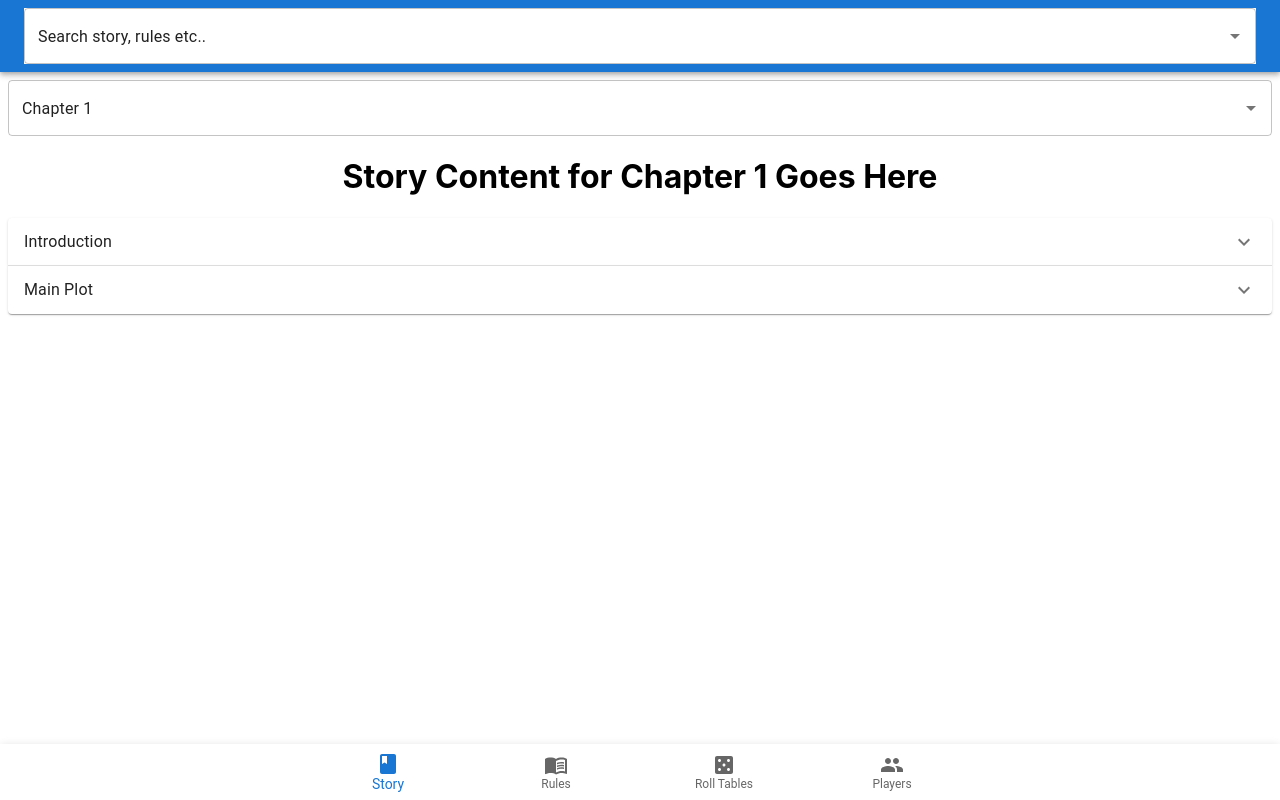
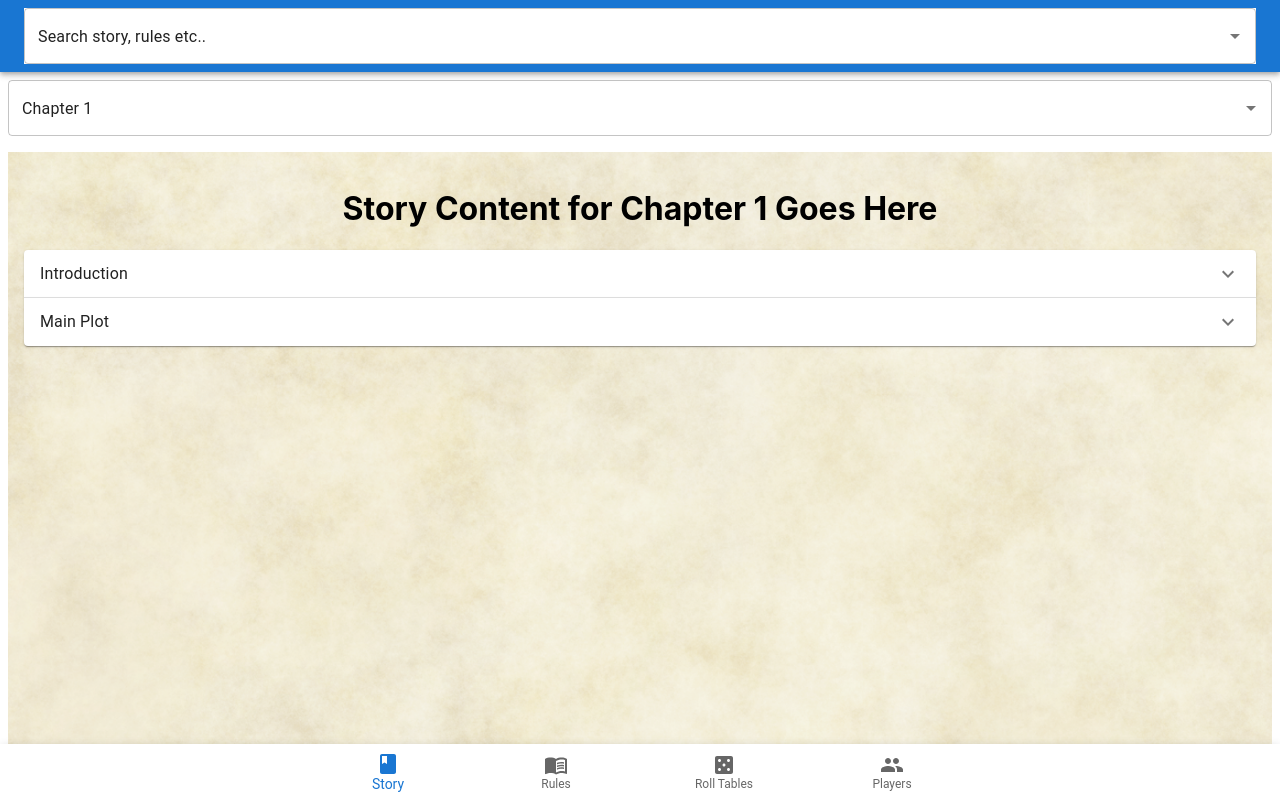
Before and after one commit to Kcity162/dnd-webapp, a React (Create React App) app: page / in a window 1280 px wide. Shown: the top 800 px of the page. Built offline with nearby package versions, Linux system fonts and the light colour scheme.

Commit message:
Added Parchment BG

```diff
--- a/src/pages/PlayersPage.js
+++ b/src/pages/PlayersPage.js
@@ -6,8 +6,16 @@ import AccordionSummary from '@mui/material/AccordionSummary';
 import AccordionDetails from '@mui/material/AccordionDetails';
 import Typography from '@mui/material/Typography';
 import ExpandMoreIcon from '@mui/icons-material/ExpandMore';
+import { Margin } from '@mui/icons-material';
 
 const PlayersPage = () => {
+
+  const pageStyle = {
+    backgroundColor: '#f0f0f1',
+    minHeight: '100vh'
+
+  };
+
   const [expanded, setExpanded] = useState(() => {
     const savedExpanded = localStorage.getItem('expanded-players');
     return savedExpanded !== null ? JSON.parse(savedExpanded) : false;
@@ -21,7 +29,7 @@ const PlayersPage = () => {
     setExpanded(isExpanded ? panel : false);
   };
   return (
-    <div>
+    <div style={pageStyle}>
       <h1>Players Content Goes Here</h1>
       <Accordion expanded={expanded === 'panel1'} onChange={handleChange('panel1')}>
         <AccordionSummary expandIcon={<ExpandMoreIcon />} aria-controls="panel1a-content" id="panel1a-header">
--- a/src/pages/RollTablesPage.js
+++ b/src/pages/RollTablesPage.js
@@ -8,6 +8,21 @@ import Typography from '@mui/material/Typography';
 import ExpandMoreIcon from '@mui/icons-material/ExpandMore';
 
 const RollTables = () => {
+
+  const pageStyle = {
+
+      backgroundImage: "url('/images/parchment-background.png')", // Replace with your image path
+      backgroundSize: 'cover',
+      backgroundPosition: 'center',
+      minHeight: '100vh',
+      padding: '16px',
+      width: '100%',
+      boxSizing: 'border-box'
+
+
+  };
+
+
   const [expanded, setRollTables] = useState(() => {
     const savedExpanded = localStorage.getItem('expanded-rolltables');
     return savedExpanded !== null ? JSON.parse(savedExpanded) : false;
@@ -22,7 +37,7 @@ const RollTables = () => {
   };
   return (
 
-    <div>
+    <div style={pageStyle}>
 
       <h1>Roll Tables Content</h1>
       <Accordion expanded={expanded === 'panel1'} onChange={handleChange('panel1')}>
--- a/src/pages/RulesPage.js
+++ b/src/pages/RulesPage.js
@@ -8,6 +8,21 @@ import Typography from '@mui/material/Typography';
 import ExpandMoreIcon from '@mui/icons-material/ExpandMore';
 
 const RulesPage = () => {
+
+  const pageStyle = {
+
+    backgroundImage: "url('/images/parchment-background.png')", // Replace with your image path
+    backgroundSize: 'cover',
+    backgroundPosition: 'center',
+    minHeight: '100vh',
+    padding: '16px',
+    width: '100%',
+    boxSizing: 'border-box'
+
+
+};
+
+
   const [expanded, setExpandedRules] = useState(() => {
     const savedExpanded = localStorage.getItem('expanded-rules');
     return savedExpanded !== null ? JSON.parse(savedExpanded) : false;
@@ -21,7 +36,7 @@ const RulesPage = () => {
     setExpandedRules(isExpanded ? panel : false);
   };
   return (
-    <div>
+    <div style={pageStyle}>
       <h1>Rules Content Goes Here</h1>
       <Accordion expanded={expanded === 'panel1'} onChange={handleChange('panel1')}>
         <AccordionSummary expandIcon={<ExpandMoreIcon />} aria-controls="panel1a-content" id="panel1a-header">
--- a/src/pages/StoryPage.js
+++ b/src/pages/StoryPage.js
@@ -7,6 +7,19 @@ import Typography from '@mui/material/Typography';
 import ExpandMoreIcon from '@mui/icons-material/ExpandMore';
 
 const StoryPage = ({ chapter }) => {
+  const pageStyle = {
+
+    backgroundImage: "url('/images/parchment-background.png')", // Replace with your image path
+    backgroundSize: 'cover',
+    backgroundPosition: 'center',
+    minHeight: '100vh',
+    padding: '16px',
+    width: '100%',
+    boxSizing: 'border-box'
+
+
+};
+
   const [expanded, setExpanded] = useState(() => {
     const savedExpanded = localStorage.getItem(`expanded-chapter-${chapter}`);
     return savedExpanded !== null ? JSON.parse(savedExpanded) : false;
@@ -21,7 +34,7 @@ const StoryPage = ({ chapter }) => {
   };
 
   return (
-    <div>
+    <div style={pageStyle}>
       <h1>Story Content for Chapter {chapter} Goes Here</h1>
       <Accordion expanded={expanded === 'panel1'} onChange={handleChange('panel1')}>
         <AccordionSummary expandIcon={<ExpandMoreIcon />} aria-controls="panel1a-content" id="panel1a-header">
```
Also changed, not shown: public/images/parchment-background.png (added).
